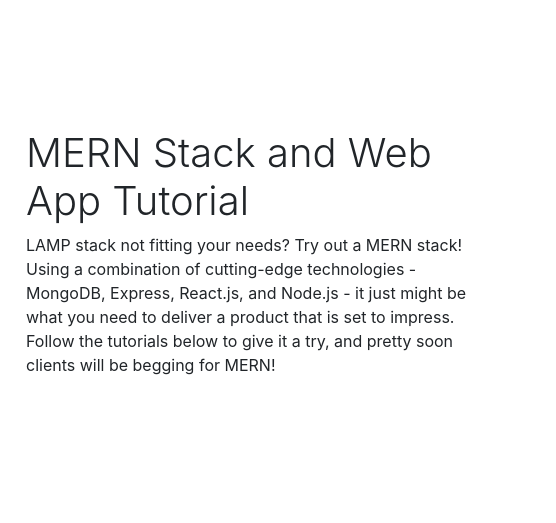
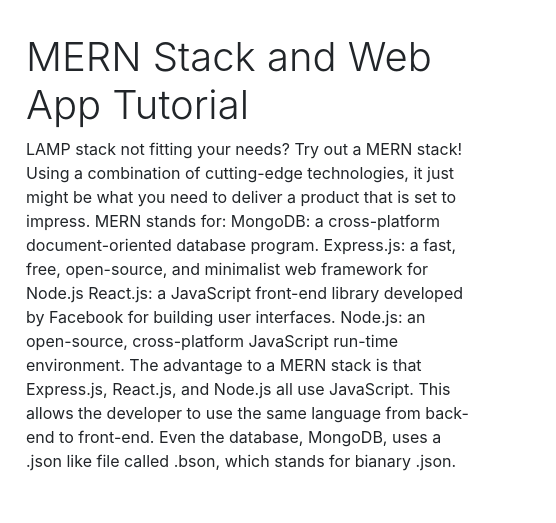
Before and after one commit to meeks21/g3-final, a website: page index.html in a window 1280 px wide. Shown: the part 75-598 px from the top of the page, 724-1280 px from the left. Drawn offline with Linux system fonts and the light colour scheme.

Commit message:
Update index.html
updated intro

```diff
--- a/index.html
+++ b/index.html
@@ -53,7 +53,15 @@
       <!-- /.col-lg-8 -->
       <div class="col-lg-5">
         <h1 class="font-weight-light">MERN Stack and Web App Tutorial</h1>
-        <p>LAMP stack not fitting your needs? Try out a MERN stack! Using a combination of cutting-edge technologies - MongoDB, Express, React.js, and Node.js - it just might be what you need to deliver a product that is set to impress. Follow the tutorials below to give it a try, and pretty soon clients will be begging for MERN!</p>
+        <p>LAMP stack not fitting your needs? Try out a MERN stack! Using a combination of cutting-edge technologies, it just might be what you need to deliver a product that is set to impress.
+
+MERN stands for:
+MongoDB: a cross-platform document-oriented database program.
+Express.js: a fast, free, open-source, and minimalist web framework for Node.js
+React.js: a JavaScript front-end library developed by Facebook for building user interfaces.
+Node.js: an open-source, cross-platform JavaScript run-time environment.
+
+The advantage to a MERN stack is that Express.js, React.js, and Node.js all use JavaScript. This allows the developer to use the same language from back-end to front-end. Even the database, MongoDB, uses a .json like file called .bson, which stands for bianary .json.</p>
       </div>
       <!-- /.col-md-4 -->
     </div>
```
